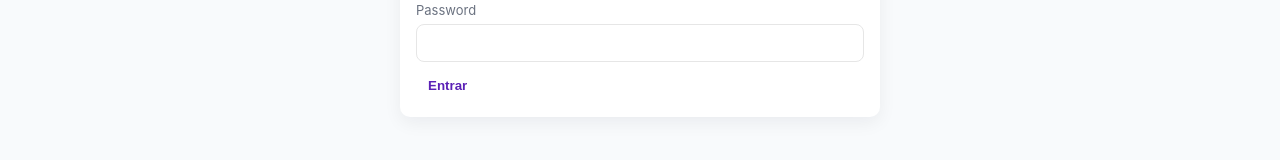
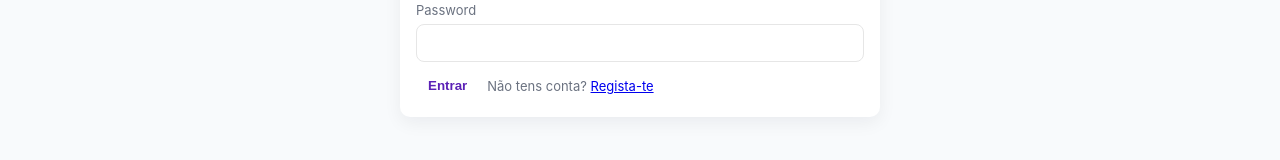
Before and after one commit to mabuie-test/Livresedatarefa, a React (Vite) app in the folder Zaby/: page /login in a window 1280 px wide. Shown: the part 259-419 px from the top of the page. Built offline with nearby package versions, Linux system fonts and the light colour scheme; no server answers.

Commit message:
Update Login.jsx

```diff
--- a/Zaby/src/pages/Login.jsx
+++ b/Zaby/src/pages/Login.jsx
@@ -1,6 +1,7 @@
 import React, { useState } from 'react';
 import api from '../lib/api.js';
 import { saveToken } from '../lib/auth.js';
+import { Link } from 'react-router-dom';
 
 export default function Login(){
   const [email,setEmail]=useState('');
@@ -20,7 +21,10 @@ export default function Login(){
         <form onSubmit={submit}>
           <div className="form-row"><label className="small">Email</label><input className="input" value={email} onChange={e=>setEmail(e.target.value)} /></div>
           <div className="form-row"><label className="small">Password</label><input className="input" type="password" value={password} onChange={e=>setPassword(e.target.value)} /></div>
-          <div><button className="btn" type="submit">Entrar</button></div>
+          <div style={{display:'flex',gap:8,alignItems:'center'}}>
+            <button className="btn" type="submit">Entrar</button>
+            <div className="small">Não tens conta? <Link to="/register" className="link">Regista-te</Link></div>
+          </div>
         </form>
       </div>
     </div>
```
